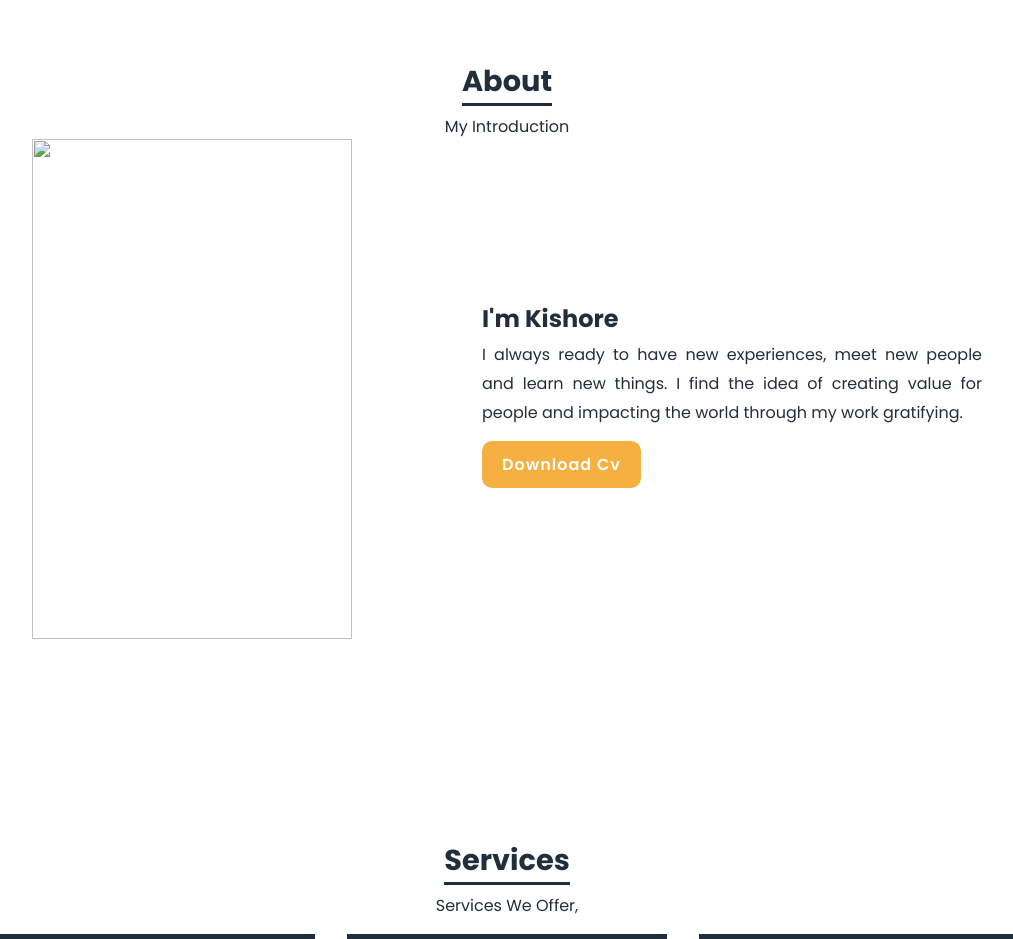
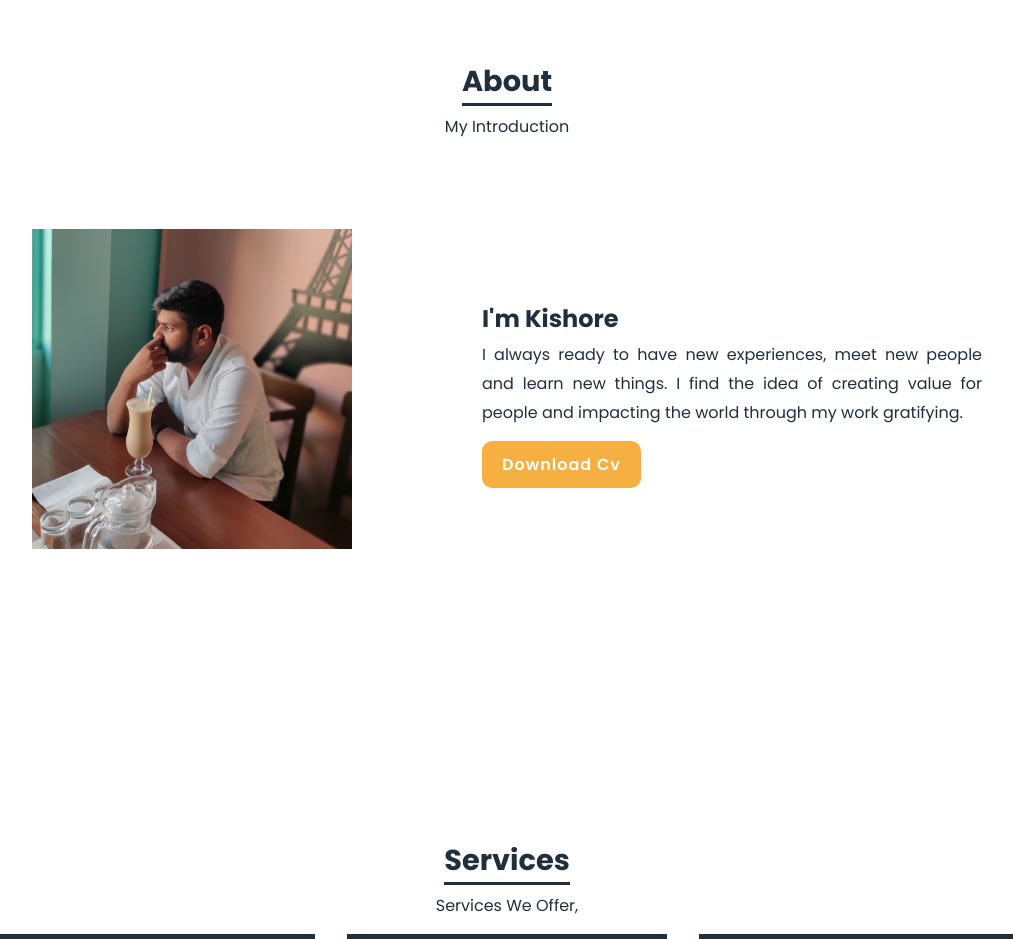
Before and after one commit to mrkishorekumar/portfolio-v3, a plain HTML site: page index.html in a window 1280 px wide. Shown: the part 840-1779 px from the top of the page, without its empty margins (133-1146 px from the left). Drawn offline with nearby package versions, Linux system fonts and the light colour scheme; a script that the page names is missing.

Commit message:
Update index.html

```diff
--- a/index.html
+++ b/index.html
@@ -61,7 +61,7 @@
         <div class="about-content">
         <!-- About Image -->
         <div class="about-img">
-            <img src="images/about.png" alt="">
+            <img src="images/about.jpg" alt="">
         </div>
         <!-- About Text -->
         <div class="about-text">
```
